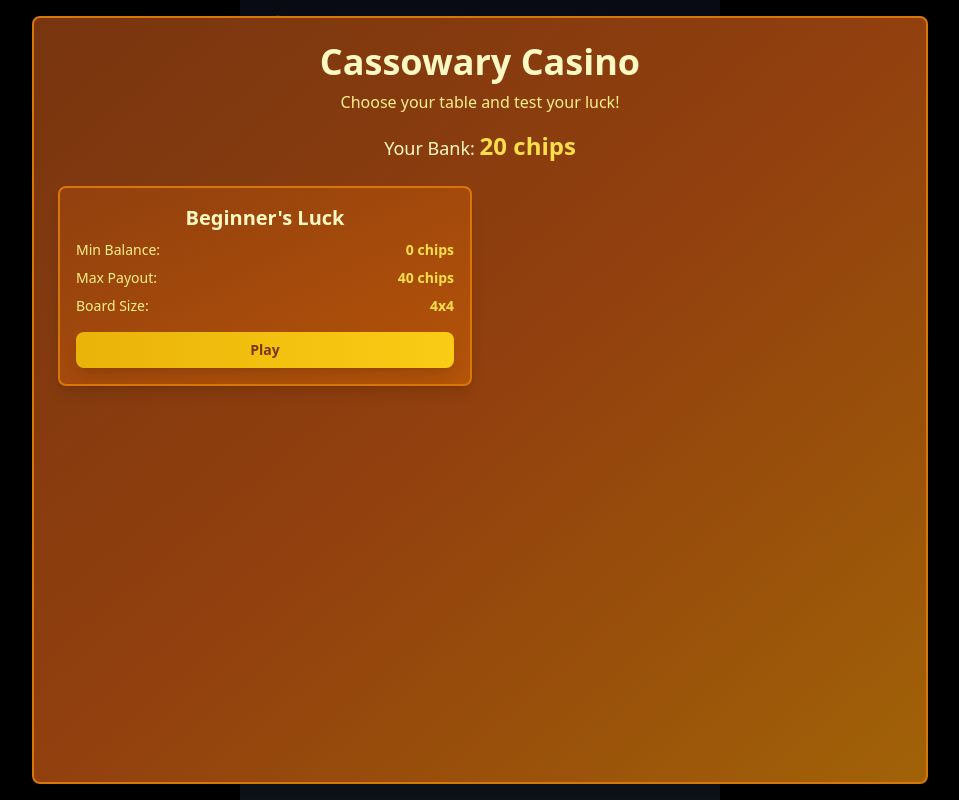
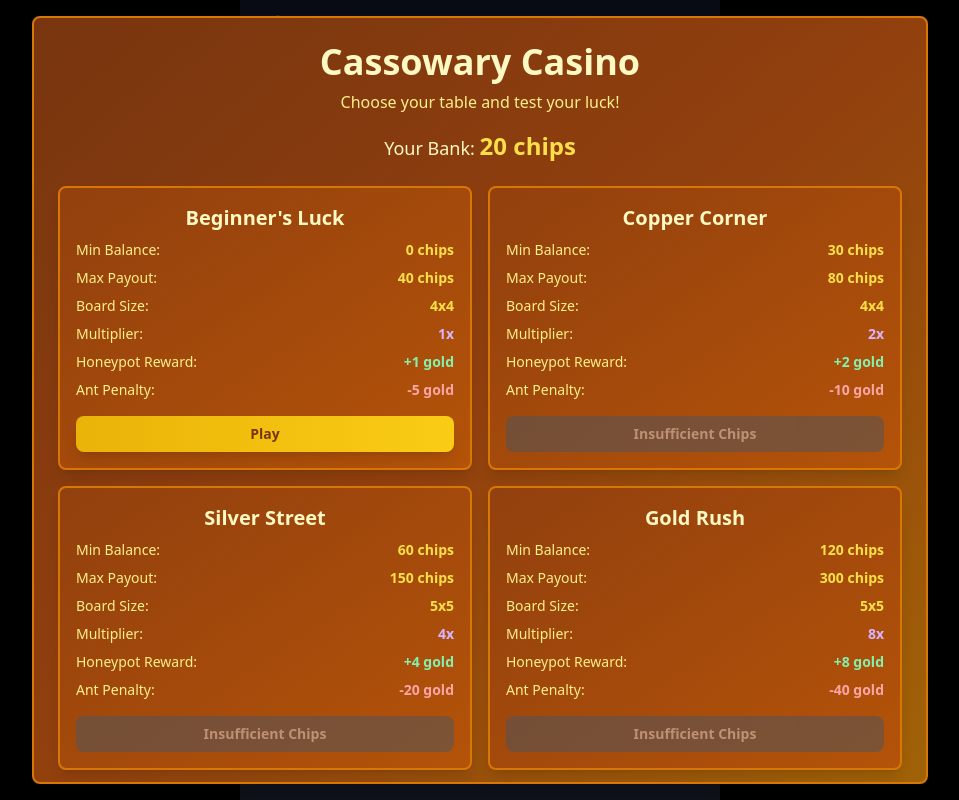
Before and after one commit to Crushford/Cassowary-Games, a Vue app: page /casino in a window 1280 px wide. Shown: the whole page, without its empty margins (160-1119 px from the left). Built offline with nearby package versions, Linux system fonts and the light colour scheme.

Commit message:
Add tables multipler and more tables

```diff
--- a/public/tables.json
+++ b/public/tables.json
@@ -2,8 +2,9 @@
   {
     "id": "table-001",
     "name": "Beginner's Luck",
-    "buyIn": 0,
+    "minimumBuyIn": 0,
     "maxPayout": 40,
+    "payoutMultiplier": 1.0,
     "boardSize": "4x4",
     "puzzles": [
       "level-1",
@@ -18,5 +19,86 @@
       "level-10"
     ],
     "puzzleFilter": "-0$"
+  },
+  {
+    "id": "table-002",
+    "name": "Copper Corner",
+    "minimumBuyIn": 30,
+    "maxPayout": 80,
+    "payoutMultiplier": 2,
+    "boardSize": "4x4",
+    "puzzleFilter": "-0$"
+  },
+  {
+    "id": "table-003",
+    "name": "Silver Street",
+    "minimumBuyIn": 60,
+    "maxPayout": 150,
+    "payoutMultiplier": 4,
+    "boardSize": "5x5",
+    "puzzleFilter": "-0$"
+  },
+  {
+    "id": "table-004",
+    "name": "Gold Rush",
+    "minimumBuyIn": 120,
+    "maxPayout": 300,
+    "payoutMultiplier": 8,
+    "boardSize": "5x5",
+    "puzzleFilter": "-0$"
+  },
+  {
+    "id": "table-005",
+    "name": "Platinum Palace",
+    "minimumBuyIn": 250,
+    "maxPayout": 600,
+    "payoutMultiplier": 16,
+    "boardSize": "6x6",
+    "puzzleFilter": "-0$"
+  },
+  {
+    "id": "table-006",
+    "name": "Diamond District",
+    "minimumBuyIn": 400,
+    "maxPayout": 1200,
+    "payoutMultiplier": 32,
+    "boardSize": "6x6",
+    "puzzleFilter": "-0$"
+  },
+  {
+    "id": "table-007",
+    "name": "Royal Flush",
+    "minimumBuyIn": 500,
+    "maxPayout": 3000,
+    "payoutMultiplier": 64,
+    "boardSize": "7x7",
+    "puzzleFilter": "-0$"
+  },
+  {
+    "id": "table-008",
+    "name": "Emperor's Table",
+    "minimumBuyIn": 1000,
+    "maxPayout": 6000,
+    "payoutMultiplier": 128,
+    "boardSize": "7x7",
+    "puzzleFilter": "-0$"
+  },
+  {
+    "id": "table-009",
+    "name": "Legendary Lair",
+    "minimumBuyIn": 4000,
+    "maxPayout": 15000,
+    "payoutMultiplier": 256,
+    "boardSize": "8x8",
+    "puzzleFilter": "-0$"
+  },
+  {
+    "id": "table-010",
+    "name": "Mythic Mastery",
+    "minimumBuyIn": 5000,
+    "maxPayout": 30000,
+    "payoutMultiplier": 512,
+    "boardSize": "8x8",
+    "puzzleFilter": "-0$"
   }
 ]
--- a/src/components/casino/CasinoRulesModal.vue
+++ b/src/components/casino/CasinoRulesModal.vue
@@ -6,8 +6,8 @@
 
         <div class="space-y-1">
           <p>Use your current bank balance to play.</p>
-          <p>Flip honeypots to earn +1 gold each.</p>
-          <p>Flip ants to lose 5 gold each.</p>
+          <p>Flip honeypots to earn +{{ tablePayouts.honeypot }} gold each.</p>
+          <p>Flip ants to lose {{ tablePayouts.ant }} gold each.</p>
           <p>The puzzle logic matches the Harvest (Queens) rules.</p>
           <p>The round ends when you solve the puzzle or when you run out of gold.</p>
           <p v-if="tableStore.maxPayout > 0" class="text-yellow-300 font-medium">
@@ -44,7 +44,8 @@
         </div>
 
         <p class="text-red-300 font-medium">
-          ⚠️ Dig wrong and you'll lose 5 gold. Run out of gold and you're busted!
+          ⚠️ Dig wrong and you'll lose {{ tablePayouts.ant }} gold. Run out of gold and you're
+          busted!
         </p>
       </div>
       <button
@@ -58,6 +59,7 @@
 </template>
 
 <script setup lang="ts">
+import { computed } from 'vue';
 import { useGlobalStore } from '../../stores/global';
 import { useRoundStore } from '../../stores/round';
 import { useTableStore } from '../../stores/table';
@@ -67,6 +69,15 @@ const globalStore = useGlobalStore();
 const roundStore = useRoundStore();
 const tableStore = useTableStore();
 
+const tablePayouts = computed(() => {
+  const table = tableStore.getTable(roundStore.tableId!);
+  const multiplier = table?.payoutMultiplier ?? 1.0;
+  return {
+    honeypot: Math.round(globalStore.config.payoutPerHoneypot * multiplier),
+    ant: Math.round(globalStore.config.penaltyPerAnt * multiplier),
+  };
+});
+
 const onClose = () => {
   globalStore.setShowRules(false);
 };
--- a/src/components/casino/RoundCompleteModal.vue
+++ b/src/components/casino/RoundCompleteModal.vue
@@ -133,7 +133,7 @@ const canPlayAgain = computed(() => {
   if (!roundStore.tableId) return false;
   const table = tableStore.getTable(roundStore.tableId);
   if (!table) return false;
-  return globalStore.player.totalChips >= table.buyIn;
+  return globalStore.player.totalChips >= table.minimumBuyIn;
 });
 
 defineOptions({
--- a/src/components/casino/RulesPlaque.vue
+++ b/src/components/casino/RulesPlaque.vue
@@ -55,7 +55,7 @@
           class="flex items-center justify-center px-3 py-2 bg-[#4a1111] border border-[#a33] rounded-full"
         >
           <img src="/assets/card-backs/ant.png" alt="ant" class="w-8 h-8 mr-4" />
-          <span class="text-red-300 font-semibold">–5 gold</span>
+          <span class="text-red-300 font-semibold">–{{ tablePayouts.ant }} gold</span>
         </div>
 
         <!-- Win capsule -->
@@ -63,7 +63,7 @@
           class="flex items-center justify-center px-3 py-2 bg-[#144b1a] border border-[#2d8b3a] rounded-full"
         >
           <img src="/assets/card-backs/honey.png" alt="honeypot" class="w-8 h-8 mr-4" />
-          <span class="text-green-300 font-semibold">+1 gold</span>
+          <span class="text-green-300 font-semibold">+{{ tablePayouts.honeypot }} gold</span>
         </div>
       </div>
 
@@ -84,11 +84,23 @@
 </template>
 
 <script setup lang="ts">
+import { computed } from 'vue';
 import { useGlobalStore } from '../../stores/global';
 import { useTableStore } from '../../stores/table';
+import { useRoundStore } from '../../stores/round';
 
 const globalStore = useGlobalStore();
 const tableStore = useTableStore();
+const roundStore = useRoundStore();
+
+const tablePayouts = computed(() => {
+  const table = tableStore.getTable(roundStore.tableId!);
+  const multiplier = table?.payoutMultiplier ?? 1.0;
+  return {
+    honeypot: Math.round(globalStore.config.payoutPerHoneypot * multiplier),
+    ant: Math.round(globalStore.config.penaltyPerAnt * multiplier),
+  };
+});
 
 defineOptions({
   name: 'RulesPlaque',
--- a/src/components/casino/TablesSelectionModal.vue
+++ b/src/components/casino/TablesSelectionModal.vue
@@ -32,7 +32,7 @@
             <div class="space-y-2 text-yellow-200 text-sm">
               <div class="flex justify-between">
                 <span>Min Balance:</span>
-                <span class="font-semibold text-yellow-300">{{ table.buyIn }} chips</span>
+                <span class="font-semibold text-yellow-300">{{ table.minimumBuyIn }} chips</span>
               </div>
               <div class="flex justify-between">
                 <span>Max Payout:</span>
@@ -42,20 +42,40 @@
                 <span>Board Size:</span>
                 <span class="font-semibold text-yellow-300">{{ table.boardSize }}</span>
               </div>
+              <div class="flex justify-between">
+                <span>Multiplier:</span>
+                <span class="font-semibold text-purple-300">{{ table.payoutMultiplier }}x</span>
+              </div>
+              <div class="flex justify-between">
+                <span>Honeypot Reward:</span>
+                <span class="font-semibold text-green-300"
+                  >+{{ getTablePayouts(table).honeypot }} gold</span
+                >
+              </div>
+              <div class="flex justify-between">
+                <span>Ant Penalty:</span>
+                <span class="font-semibold text-red-300"
+                  >-{{ getTablePayouts(table).ant }} gold</span
+                >
+              </div>
             </div>
 
             <div class="mt-4">
               <button
                 @click="playTable(table.id)"
-                :disabled="globalStore.player.totalChips < table.buyIn"
+                :disabled="globalStore.player.totalChips < table.minimumBuyIn"
                 class="w-full py-2 px-4 rounded-lg font-semibold text-sm transition-all duration-200 disabled:opacity-50 disabled:cursor-not-allowed"
                 :class="
-                  globalStore.player.totalChips >= table.buyIn
+                  globalStore.player.totalChips >= table.minimumBuyIn
                     ? 'bg-gradient-to-r from-yellow-500 to-yellow-400 text-amber-900 hover:from-yellow-400 hover:to-yellow-300 shadow-lg hover:shadow-xl'
                     : 'bg-gray-600 text-gray-300'
                 "
               >
-                {{ globalStore.player.totalChips >= table.buyIn ? 'Play' : 'Insufficient Chips' }}
+                {{
+                  globalStore.player.totalChips >= table.minimumBuyIn
+                    ? 'Play'
+                    : 'Insufficient Chips'
+                }}
               </button>
             </div>
 
@@ -117,9 +137,18 @@
 <script setup lang="ts">
 import { useGlobalStore } from '../../stores/global';
 import { useTableStore } from '../../stores/table';
+import type { TableConfig } from '../../stores/table';
 
 const globalStore = useGlobalStore();
 const tableStore = useTableStore();
+
+const getTablePayouts = (table: TableConfig) => {
+  const multiplier = table.payoutMultiplier ?? 1.0;
+  return {
+    honeypot: Math.round(globalStore.config.payoutPerHoneypot * multiplier),
+    ant: Math.round(globalStore.config.penaltyPerAnt * multiplier),
+  };
+};
 
 const playTable = async (tableId: string) => {
   const { useGlobalStore } = await import('../../stores/global');
--- a/src/stores/round.ts
+++ b/src/stores/round.ts
@@ -237,7 +237,7 @@ export const useRoundStore = defineStore('round', {
     },
 
     // Handle square click - this is what PlayGrid will call
-    handleSquareClick(row: number, col: number) {
+    async handleSquareClick(row: number, col: number) {
       // Don't allow interaction with already revealed squares (queen or invalid)
       if (
         this.grid[row][col].playerMark === 'queen' ||
@@ -248,11 +248,11 @@ export const useRoundStore = defineStore('round', {
 
       const mode = this.uiState.flippingMode;
       if (mode === 'flip') {
-        this.flipSquare(row, col);
+        await this.flipSquare(row, col);
       } else if (mode === 'flag') {
         this.flagSquare(row, col);
       } else {
-        this.autoSquare(row, col);
+        await this.autoSquare(row, col);
       }
     },
 
@@ -272,17 +272,25 @@ export const useRoundStore = defineStore('round', {
     },
 
     // Flip action - reveal the square
-    flipSquare(row: number, col: number) {
+    async flipSquare(row: number, col: number) {
       const globalStore = useGlobalStore();
+      const { useTableStore } = await import('./table');
+      const tableStore = useTableStore();
+
+      // Get table-specific payout multiplier
+      const table = tableStore.getTable(this.tableId!);
+      const multiplier = table?.payoutMultiplier ?? 1.0;
+      const honeypotPayout = Math.round(globalStore.config.payoutPerHoneypot * multiplier);
+      const antPenalty = Math.round(globalStore.config.penaltyPerAnt * multiplier);
 
       if (this.grid[row][col].isSolutionQueen) {
         // Found honeypot
         this.grid[row][col].playerMark = 'queen';
-        globalStore.grantChips(globalStore.config.payoutPerHoneypot);
+        globalStore.grantChips(honeypotPayout);
 
         // Update table profit
         if (this.tableId) {
-          globalStore.addTableProfit(this.tableId, globalStore.config.payoutPerHoneypot);
+          globalStore.addTableProfit(this.tableId, honeypotPayout);
         }
 
         this.queensFound++;
@@ -306,11 +314,11 @@ export const useRoundStore = defineStore('round', {
       } else {
         // Found ant
         this.grid[row][col].playerMark = 'invalid';
-        globalStore.applyPenalty(globalStore.config.penaltyPerAnt);
+        globalStore.applyPenalty(antPenalty);
 
         // Update table profit (negative)
         if (this.tableId) {
-          globalStore.addTableProfit(this.tableId, -globalStore.config.penaltyPerAnt);
+          globalStore.addTableProfit(this.tableId, -antPenalty);
         }
 
         this.antsFound++;
@@ -347,12 +355,12 @@ export const useRoundStore = defineStore('round', {
     },
 
     // Auto mode: first click flags, second click flips
-    autoSquare(row: number, col: number) {
+    async autoSquare(row: number, col: number) {
       const state = this.grid[row][col].playerMark;
       if (state === null) {
         this.flagSquare(row, col);
       } else if (state === 'flag') {
-        this.flipSquare(row, col);
+        await this.flipSquare(row, col);
       }
     },
 
--- a/src/stores/table.ts
+++ b/src/stores/table.ts
@@ -3,8 +3,9 @@ import { defineStore } from 'pinia';
 export interface TableConfig {
   id: string;
   name: string;
-  buyIn: number; // Now just minimum balance requirement
+  minimumBuyIn: number; // Minimum balance requirement to play at this table
   maxPayout: number;
+  payoutMultiplier: number; // Multiplier for base payouts from global config
   boardSize: string;
   puzzles: string[];
   puzzleFilter?: string;
@@ -188,9 +189,9 @@ export const useTableStore = defineStore('table', {
       }
 
       // Verify player has enough chips for minimum balance requirement
-      if (globalStore.player.totalChips < table.buyIn) {
+      if (globalStore.player.totalChips < table.minimumBuyIn) {
         throw new Error(
-          `Insufficient chips. Need at least ${table.buyIn}, have ${globalStore.player.totalChips}`
+          `Insufficient chips. Need at least ${table.minimumBuyIn}, have ${globalStore.player.totalChips}`
         );
       }
 
```
